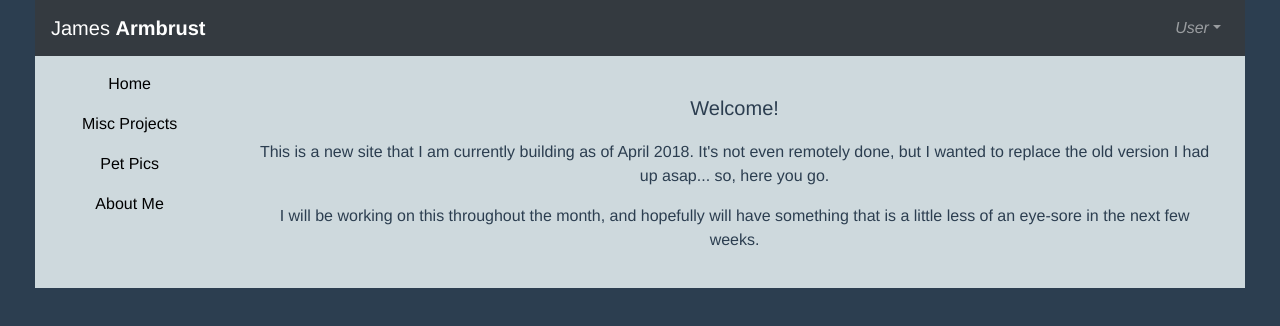
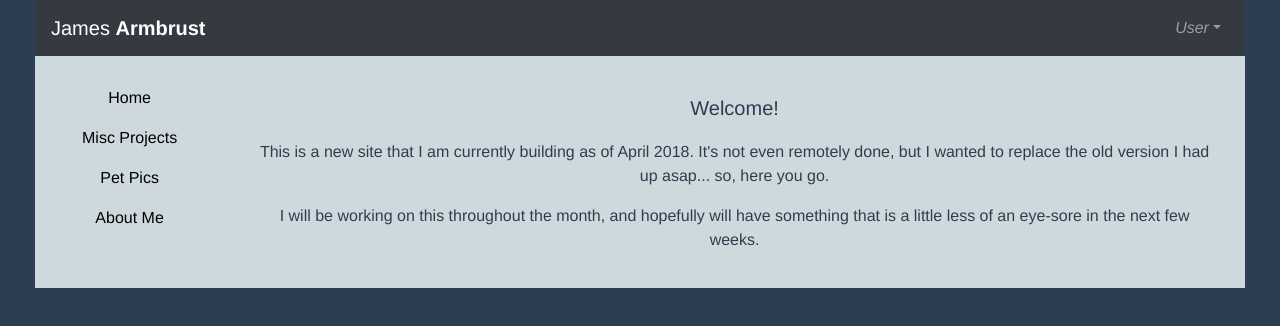
Before and after one commit to jarmbrust/homepage1, a Vue app: page /aboutme in a window 1280 px wide. Shown: the top 326 px of the page. Built offline with nearby package versions, Linux system fonts and the light colour scheme.

Commit message:
color change

```diff
--- a/src/App.vue
+++ b/src/App.vue
@@ -70,7 +70,7 @@ html {
 }
 
 .side-bar {
-  top: 70px;
+  top: 70px !important;
 }
 
 .nav-pills .nav-link {
```
Also changed, not shown: 9 other files (tests, documents, lock files or other folders).
